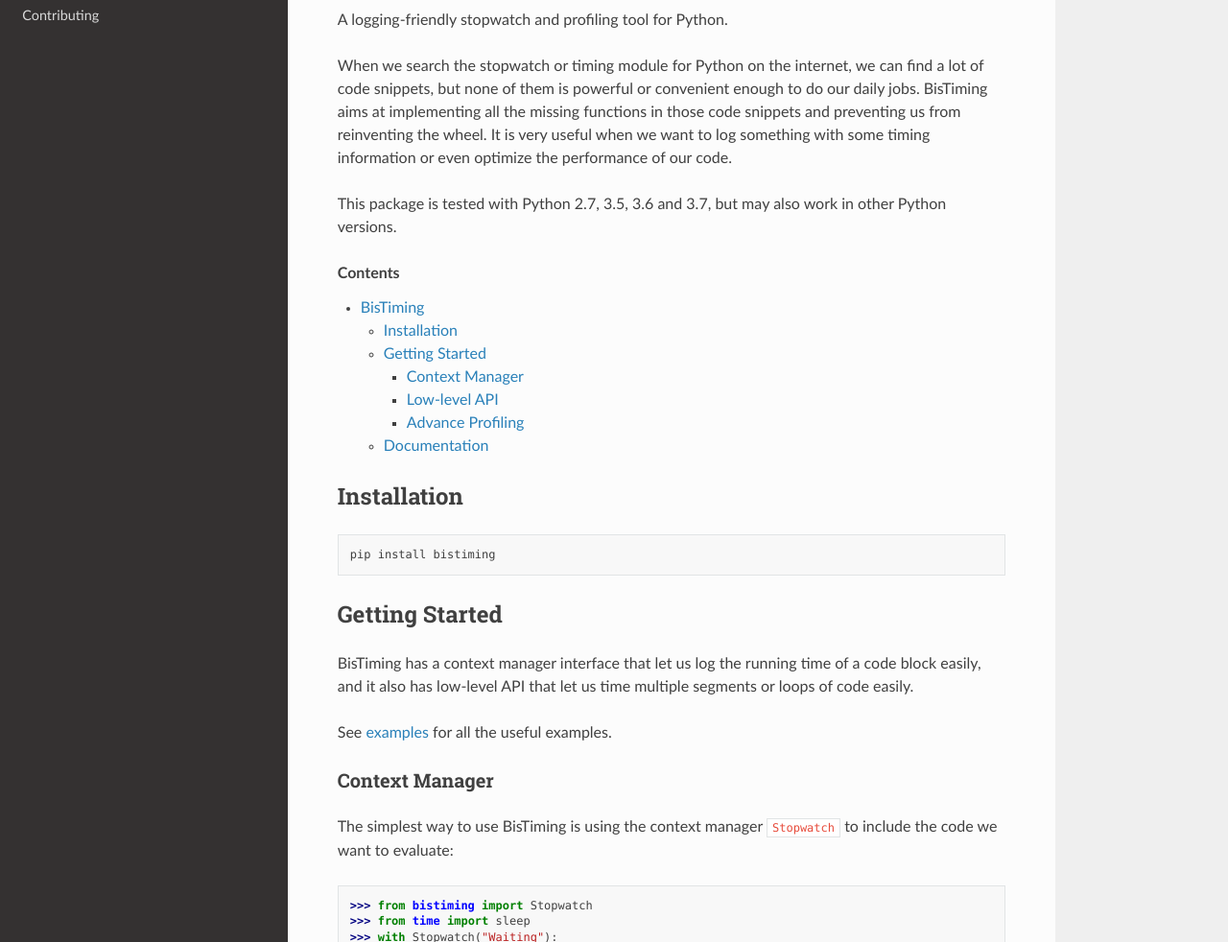
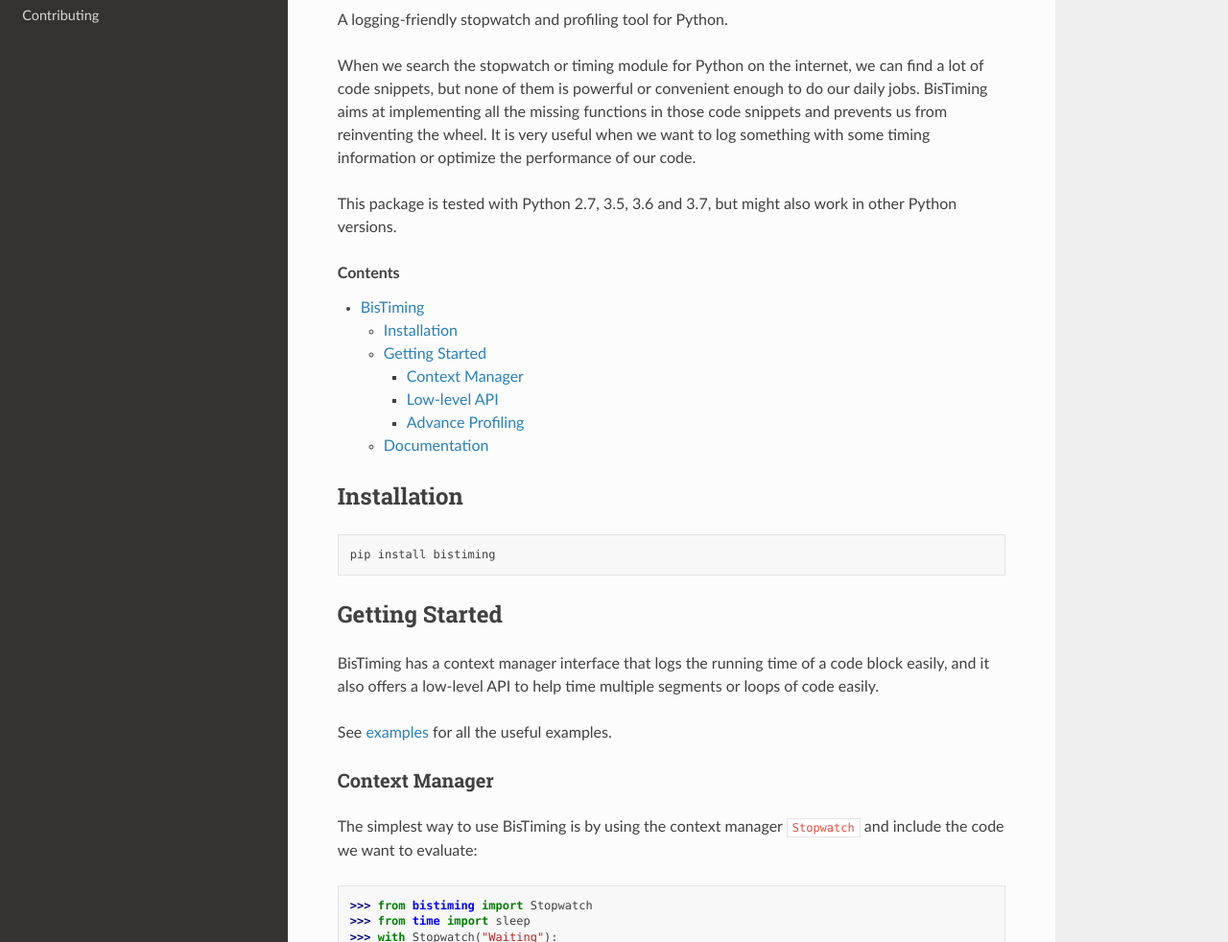
Before and after one commit to ianlini/bistiming, a Sphinx documentation site: the page built from docs/index.rst, in a window 1280 px wide and 1400 px high. Shown: the part 195-1177 px from the top of the window at 96% size. Built offline with Sphinx 7.4.7 and the Read the Docs theme 2.0.0, drawn with Linux system fonts in a browser that asks for light colours.

Commit message:
revise README

```diff
--- a/README.rst
+++ b/README.rst
@@ -17,11 +17,11 @@
 lot of code snippets, but none of them is powerful or convenient enough to do our daily
 jobs.
 BisTiming aims at implementing all the missing functions in those code snippets and
-preventing us from reinventing the wheel.
-It is very useful when we want to log something with some timing information or even
+prevents us from reinventing the wheel.
+It is very useful when we want to log something with some timing information or
 optimize the performance of our code.
 
-This package is tested with Python 2.7, 3.5, 3.6 and 3.7, but may also work in other
+This package is tested with Python 2.7, 3.5, 3.6 and 3.7, but might also work in other
 Python versions.
 
 .. contents::
@@ -35,8 +35,8 @@
 Getting Started
 ---------------
 
-BisTiming has a context manager interface that let us log the running time of a code block
-easily, and it also has low-level API that let us time multiple segments or loops of
+BisTiming has a context manager interface that logs the running time of a code block
+easily, and it also offers a low-level API to help time multiple segments or loops of
 code easily.
 
 See `examples <https://github.com/ianlini/bistiming/blob/master/examples/>`_
@@ -45,8 +45,8 @@
 Context Manager
 +++++++++++++++
 
-The simplest way to use BisTiming is using the context manager ``Stopwatch``
-to include the code we want to evaluate:
+The simplest way to use BisTiming is by using the context manager ``Stopwatch``
+and include the code we want to evaluate:
 
 >>> from bistiming import Stopwatch
 >>> from time import sleep
--- a/docs/tutorial.rst
+++ b/docs/tutorial.rst
@@ -7,7 +7,7 @@
 Context Manager
 +++++++++++++++
 
-The simplest way to use BisTiming is using the context manager :class:`~bistiming.Stopwatch`
+The simplest way to use BisTiming is by using the context manager :class:`~bistiming.Stopwatch`
 to include the code we want to evaluate:
 
 >>> from bistiming import Stopwatch
```
